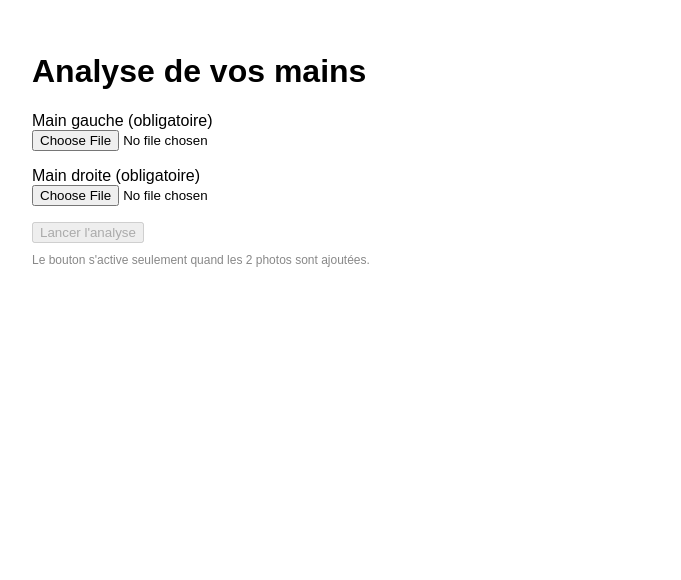
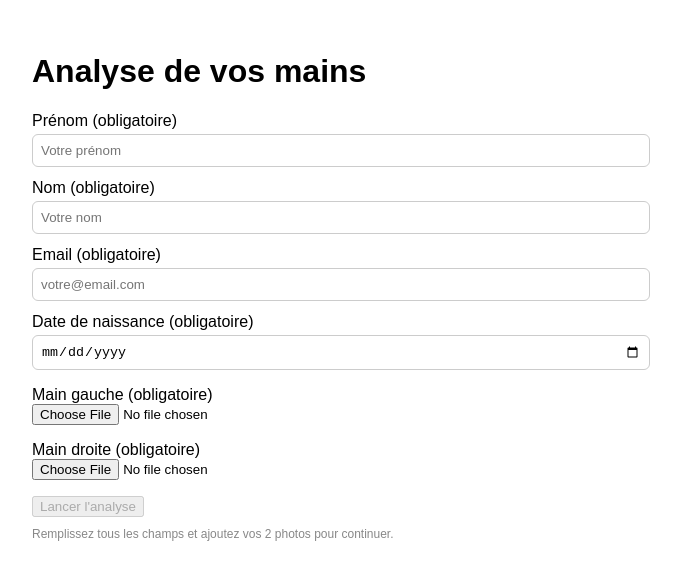
Before and after one commit to Pelleas6/palm-mvp, a Next.js app: page / in a window 1280 px wide. Shown: the top 580 px of the page, without its empty margins (0-681 px from the left). Built offline with nearby package versions, Linux system fonts and the light colour scheme.

Commit message:
Update page.js

```diff
--- a/app/page.js
+++ b/app/page.js
@@ -4,6 +4,10 @@ import { useEffect, useMemo, useState } from "react";
 export default function Home() {
   const [leftFile, setLeftFile] = useState(null);
   const [rightFile, setRightFile] = useState(null);
+  const [prenom, setPrenom] = useState("");
+  const [nom, setNom] = useState("");
+  const [email, setEmail] = useState("");
+  const [dateNaissance, setDateNaissance] = useState("");
   const [loading, setLoading] = useState(false);
   const [result, setResult] = useState(null);
   const [error, setError] = useState(null);
@@ -26,8 +30,16 @@ export default function Home() {
   }, [rightFile]);
 
   const canSubmit = useMemo(() => {
-    return !!leftFile && !!rightFile && !loading;
-  }, [leftFile, rightFile, loading]);
+    return (
+      !!leftFile &&
+      !!rightFile &&
+      prenom.trim().length > 0 &&
+      nom.trim().length > 0 &&
+      email.trim().length > 0 &&
+      dateNaissance.trim().length > 0 &&
+      !loading
+    );
+  }, [leftFile, rightFile, prenom, nom, email, dateNaissance, loading]);
 
   async function safeJson(res) {
     try {
@@ -41,10 +53,6 @@ export default function Home() {
     e.preventDefault();
     setError(null);
     setResult(null);
-    if (!leftFile || !rightFile) {
-      setError("Il faut obligatoirement 2 photos : main gauche + main droite.");
-      return;
-    }
     try {
       setLoading(true);
       const fd = new FormData();
@@ -68,7 +76,7 @@ export default function Home() {
           "Content-Type": "application/json",
           "x-api-secret": process.env.NEXT_PUBLIC_API_SECRET || "",
         },
-        body: JSON.stringify({ leftPath, rightPath }),
+        body: JSON.stringify({ leftPath, rightPath, prenom, nom, email, dateNaissance }),
       });
       const analyzeData = await safeJson(analyzeRes);
       if (!analyzeRes.ok) {
@@ -88,6 +96,50 @@ export default function Home() {
     <main style={{ padding: 24, fontFamily: "Arial, sans-serif", maxWidth: 600 }}>
       <h1>Analyse de vos mains</h1>
       <form onSubmit={handleSubmit} style={{ marginTop: 16 }}>
+
+        <div style={{ marginBottom: 12 }}>
+          <div>Prénom (obligatoire)</div>
+          <input
+            type="text"
+            value={prenom}
+            placeholder="Votre prénom"
+            onChange={(e) => { setPrenom(e.target.value); setResult(null); setError(null); }}
+            style={{ width: "100%", padding: 8, marginTop: 4, borderRadius: 6, border: "1px solid #ccc" }}
+          />
+        </div>
+
+        <div style={{ marginBottom: 12 }}>
+          <div>Nom (obligatoire)</div>
+          <input
+            type="text"
+            value={nom}
+            placeholder="Votre nom"
+            onChange={(e) => { setNom(e.target.value); setResult(null); setError(null); }}
+            style={{ width: "100%", padding: 8, marginTop: 4, borderRadius: 6, border: "1px solid #ccc" }}
+          />
+        </div>
+
+        <div style={{ marginBottom: 12 }}>
+          <div>Email (obligatoire)</div>
+          <input
+            type="email"
+            value={email}
+            placeholder="votre@email.com"
+            onChange={(e) => { setEmail(e.target.value); setResult(null); setError(null); }}
+            style={{ width: "100%", padding: 8, marginTop: 4, borderRadius: 6, border: "1px solid #ccc" }}
+          />
+        </div>
+
+        <div style={{ marginBottom: 16 }}>
+          <div>Date de naissance (obligatoire)</div>
+          <input
+            type="date"
+            value={dateNaissance}
+            onChange={(e) => { setDateNaissance(e.target.value); setResult(null); setError(null); }}
+            style={{ width: "100%", padding: 8, marginTop: 4, borderRadius: 6, border: "1px solid #ccc" }}
+          />
+        </div>
+
         <div style={{ marginBottom: 16 }}>
           <div>Main gauche (obligatoire)</div>
           <input
@@ -107,6 +159,7 @@ export default function Home() {
             />
           )}
         </div>
+
         <div style={{ marginBottom: 16 }}>
           <div>Main droite (obligatoire)</div>
           <input
@@ -126,12 +179,13 @@ export default function Home() {
             />
           )}
         </div>
+
         <button type="submit" disabled={!canSubmit}>
           {loading ? "Analyse en cours..." : "Lancer l'analyse"}
         </button>
-        {(!leftFile || !rightFile) && (
+        {!canSubmit && !loading && (
           <div style={{ marginTop: 10, fontSize: 12, color: "#888" }}>
-            Le bouton s'active seulement quand les 2 photos sont ajoutées.
+            Remplissez tous les champs et ajoutez vos 2 photos pour continuer.
           </div>
         )}
       </form>
```
